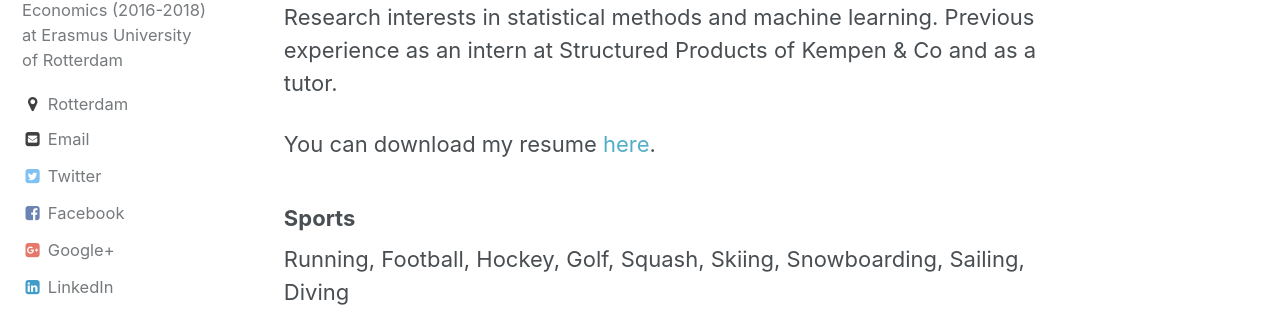
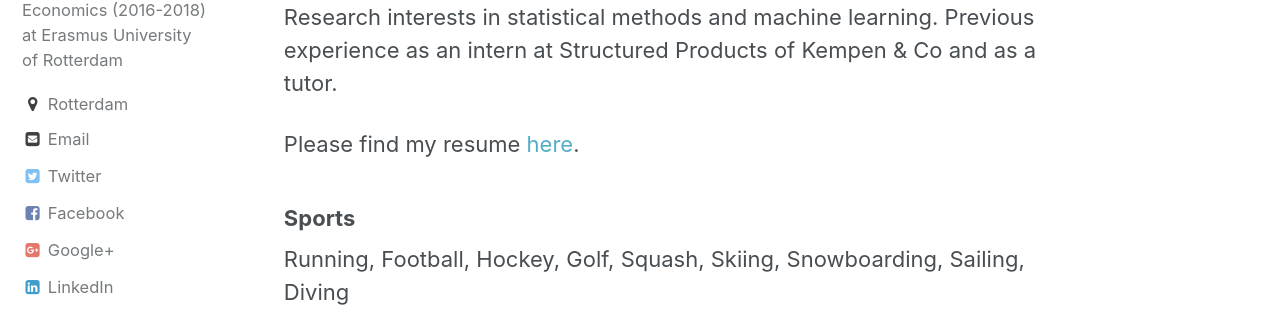
Before and after one commit to Thijsq/thijsq.github.io, a Jekyll site: the page built from _pages/about.md, in a window 1280 px wide and 1324 px high. Shown: the part 327-642 px from the top of the window. Built offline with Jekyll 4.4.1, drawn with Linux system fonts in a browser that asks for light colours.

Commit message:
Update about.md

```diff
--- a/_pages/about.md
+++ b/_pages/about.md
@@ -7,7 +7,7 @@ author_profile: true
 
 MSc Financial Economics (GPA: 8.2) student at Erasmus University Rotterdam, currently writing master thesis on convertible arbitrage implementations. Participated in the Bletchley Artificial Intelligence Bootcamp for excelling students at Erasmus University Rotterdam. Research interests in statistical methods and machine learning. Previous experience as an intern at Structured Products of Kempen & Co and as a tutor.
 
-You can download my resume [here](https://github.com/Thijsq/Curriculum-Vitae/raw/master/CV%20T.J.Quast%20(3).pdf).
+Please find my resume [here](https://github.com/Thijsq/Curriculum-Vitae/raw/master/CV%20T.J.Quast%20(3).pdf).
 
 ### Sports
 Running, Football, Hockey, Golf, Squash, Skiing, Snowboarding, Sailing, Diving
```
